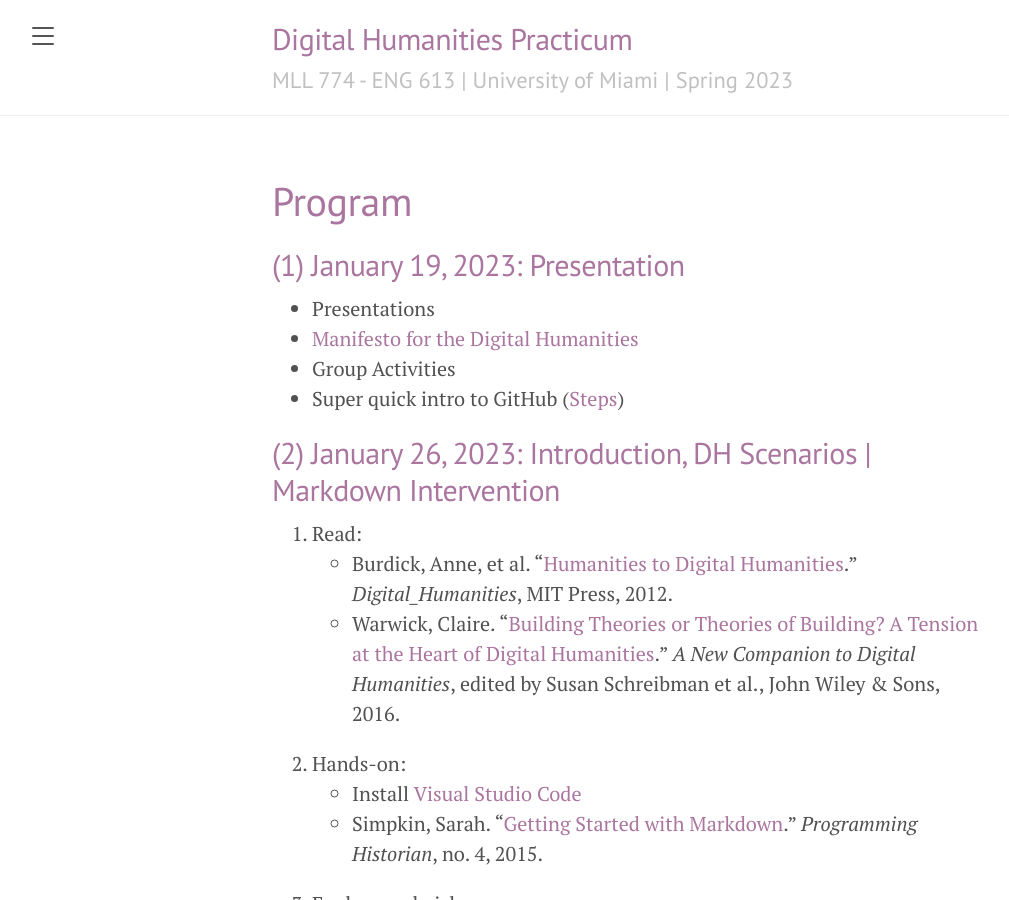
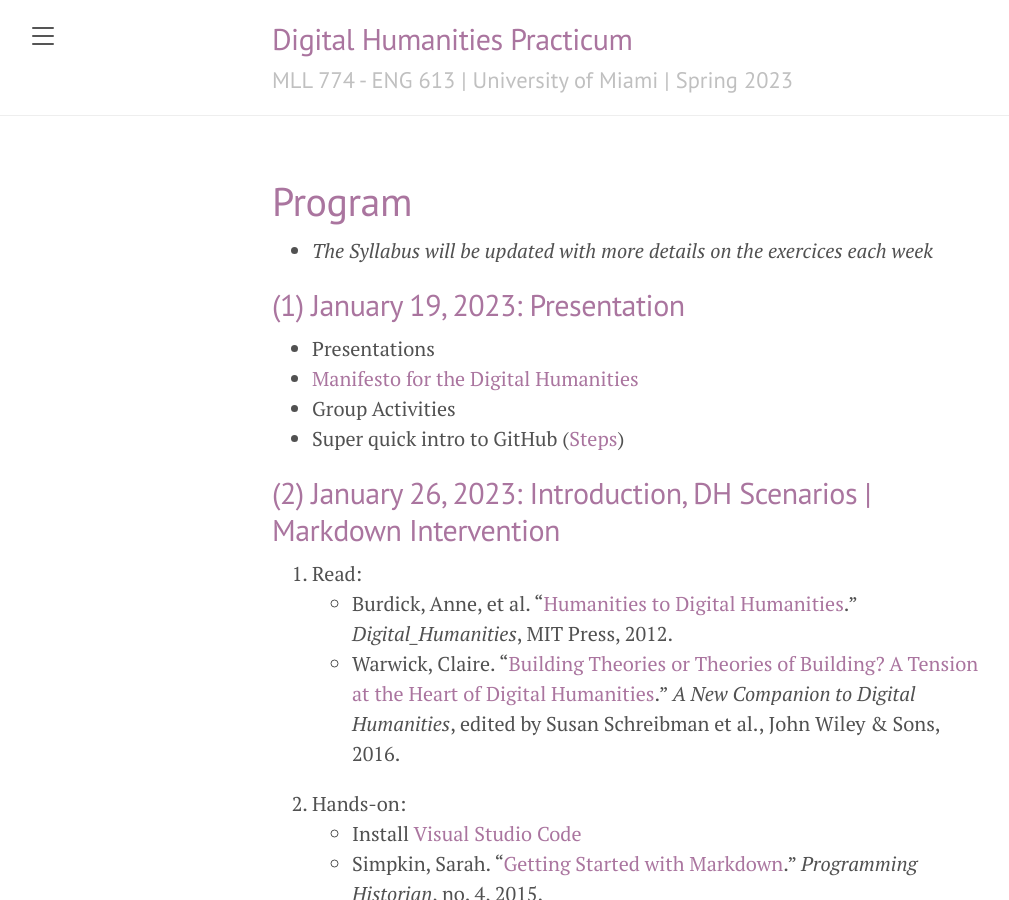
Before and after one commit to susannalles/DHPracticum_Spring23, a Jekyll site: the page built from schedule.md, in a window 1280 px wide and 900 px high. Shown: the whole window, without its empty margins (8-1017 px from the left). Built offline with Jekyll 4.4.1, drawn with Linux system fonts in a browser that asks for light colours.

Commit message:
Update schedule.md

```diff
--- a/schedule.md
+++ b/schedule.md
@@ -2,6 +2,8 @@
 layout: page
 title: Program
 ---
+
+* *The Syllabus will be updated with more details on the exercices each week*
 
 ## (1) January 19, 2023: Presentation
 
```
